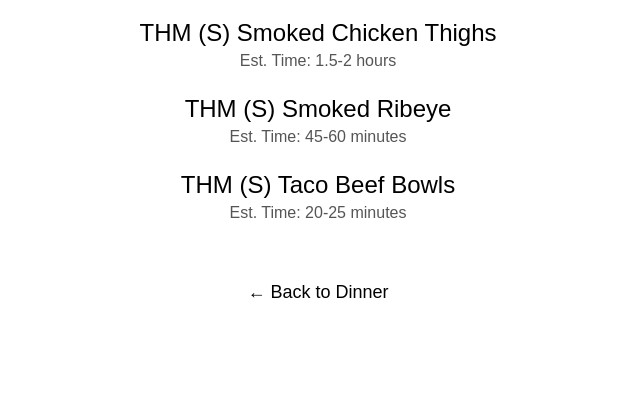
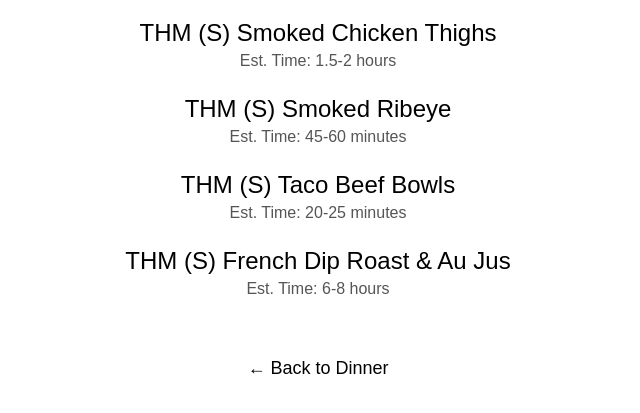
Before and after one commit to chadwick72395/recipe, a plain HTML site: page dinner-thm.html in a window 1280 px wide. Shown: the part 187-600 px from the top of the page, without its empty margins (322-962 px from the left). Drawn offline with Linux system fonts and the light colour scheme.

Commit message:
Update dinner-thm.html

```diff
--- a/dinner-thm.html
+++ b/dinner-thm.html
@@ -67,9 +67,14 @@ THM (S) Smoked Ribeye
 <div class="time">Est. Time: 45-60 minutes</div>
 </a>
 
-  <a class="recipe" href="recipe-thm-s-taco-beef-bowls.html">
+<a class="recipe" href="recipe-thm-s-taco-beef-bowls.html">
 THM (S) Taco Beef Bowls
 <div class="time">Est. Time: 20-25 minutes</div>
+</a>
+
+<a class="recipe" href="recipe-thm-s-french-dip.html">
+THM (S) French Dip Roast & Au Jus
+<div class="time">Est. Time: 6-8 hours</div>
 </a>
 
 <a class="back" href="dinner.html">← Back to Dinner</a>
```
